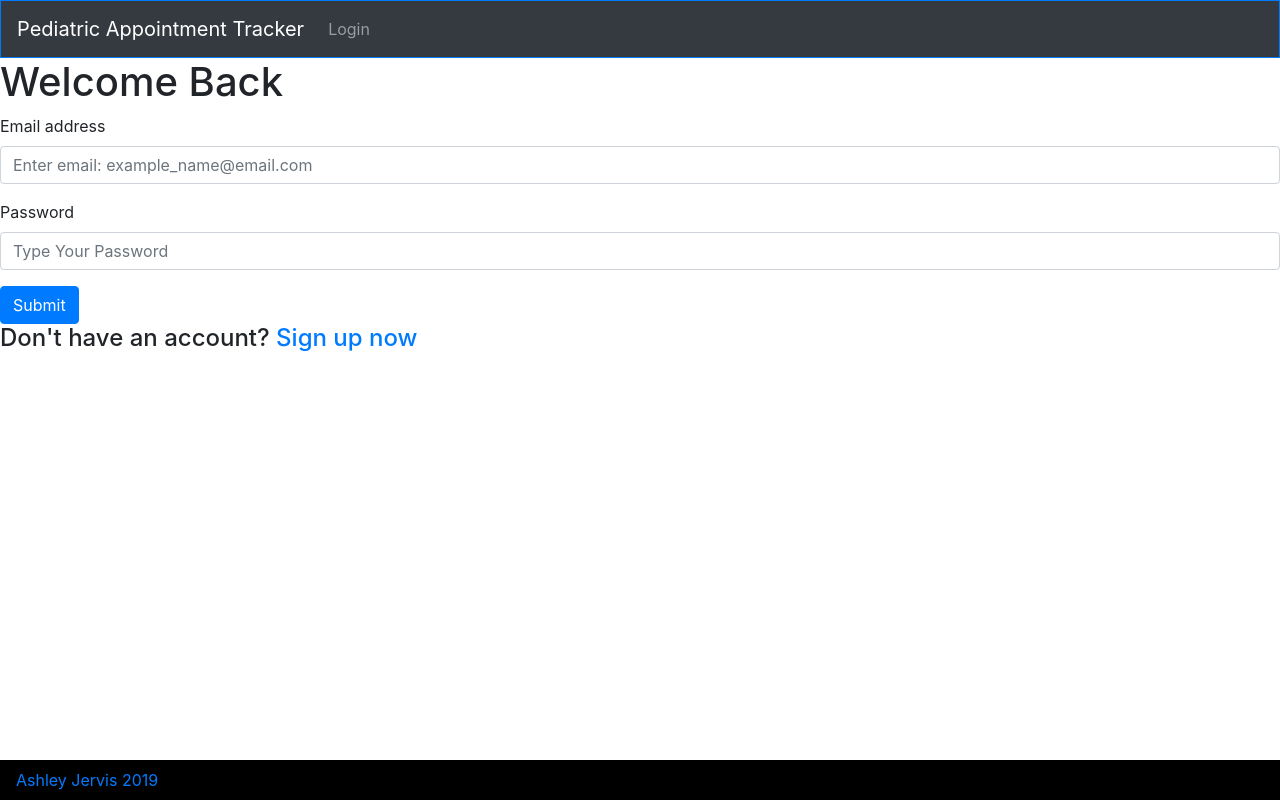
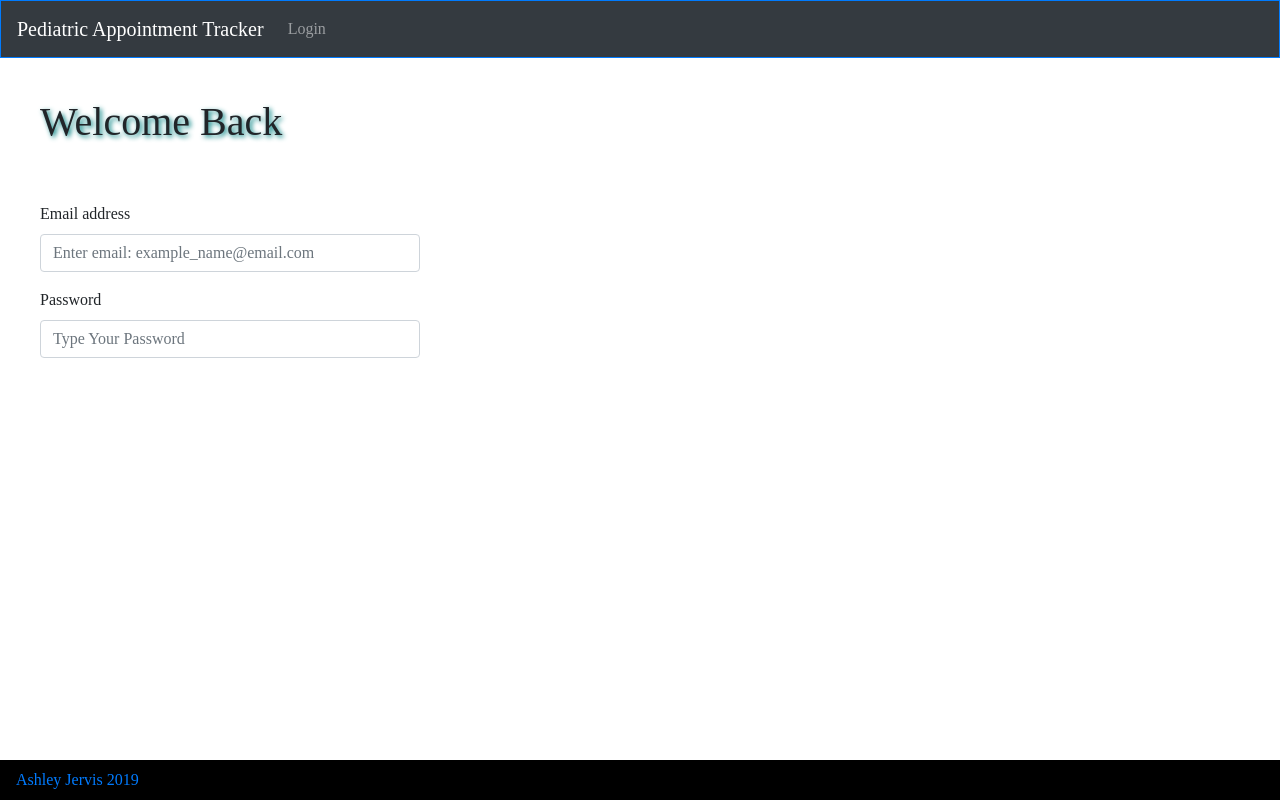
Before and after one commit to ABJervis/final_project, a React (Create React App) app in the folder client/: page /login in a window 1280 px wide. Built offline with nearby package versions, Linux system fonts and the light colour scheme.

Commit message:
font styles

```diff
--- a/client/public/index.html
+++ b/client/public/index.html
@@ -7,6 +7,7 @@
   <meta name="theme-color" content="#000000">
   <link rel="manifest" href="%PUBLIC_URL%/manifest.json">
   <link rel="shortcut icon" href="%PUBLIC_URL%/favicon.ico">
+
 
   <!--Complied and minified CSS -->
 
--- a/client/src/components/Home/index.js
+++ b/client/src/components/Home/index.js
@@ -9,18 +9,21 @@ function Home() {
       <div className="about-container">
         <div className="description-div">
           <div className="row">
-            <div className="col-sm-6">
+            <div className="col-sm-5">
+
               <h1>Welcome!</h1><br />
-              <h4>
+
+              <h5>
             It's easy to overlook details from one day to the next. Life gets busy and memories of the exact can become blurred.
-             This site is designed to handle the remembering of your child's doctors visits for you. All it takes is a moment of your
-             time to enter the date, reason for visit, diagnosis, medication needed and you're all set today. Keep
-             a permanent record by child for easy reference. </h4>
+             <br /><br />This site is designed to handle the remembering of your child's doctors visits for you. All it takes is a moment of your
+             time to enter the date, reason for visit, diagnosis, medication needed or any of the optional offerings and you're all set.<br /><br /> Keep
+             a permanent record by child for easy reference whether at your pediatrician or the urgent care center.</h5>
              <br />
             </div>
           </div>
         </div>
       </div>
+
 
 
 
@@ -30,3 +33,5 @@ function Home() {
   );
 }
 export default Home;
+
+//add image//
--- a/client/src/components/Home/style.css
+++ b/client/src/components/Home/style.css
@@ -1,5 +1,14 @@
 .about-container {
     padding: 20px;
     margin: 20px;
+    font-family: 'Cabin', sans-serif;
+    font-family: 'Caveat', cursive;
+
+
 
 }
+
+h1 {
+    text-shadow: 2px 2px 5px teal;
+
+}
--- a/client/src/components/Login/index.js
+++ b/client/src/components/Login/index.js
@@ -7,26 +7,26 @@ function Login() {
     return (
         <div className="container-login">
             <div className="login-header">
-                <h1>Welcome Back</h1>
+                <h1>Welcome Back</h1> <br /><br />
             </div>
              <div className="whole-form">
-        <div class="form-group">
+                <div className="form-group">
+                    <div className="row">
+                        <div className="col-sm-4">
                         <label for="exampleInputEmail1">Email address</label>
                          <input type="email" class="form-control" id="exampleInputEmail1" aria-describedby="emailHelp" placeholder="Enter email: example_name@email.com" />
                         </div>
-        <div class="form-group">
+                    </div>
+                </div>
+                <div className="form-group">
+                    <div className="row">
+                        <div className="col-sm-4">
                         <label for="exampleInputPassword1">Password</label>
                             <input type="password" class="form-control" id="exampleInputPassword1" placeholder="Type Your Password" />
                         </div>
+                    </div>
+                </div>
 
-        <a id="no-hover" href="/game"><button type="submit" id="submit-button" class="btn btn-primary">Submit</button></a>
-        <br />
-        <h4 id="register-login">
-          Don't have an account?{" "}
-          <a href="/login" id="signup-link">
-            Sign up now
-          </a>
-        </h4>
             </div>
             <Footer />
         </div>
--- a/client/src/components/Login/style.css
+++ b/client/src/components/Login/style.css
@@ -0,0 +1,6 @@
+.container-login {
+    font-family: 'Cabin', sans-serif;
+    font-family: 'Caveat', cursive;
+    margin: 40px;
+
+}
--- a/client/src/components/Nav/style.css
+++ b/client/src/components/Nav/style.css
@@ -1,3 +1,4 @@
-.nav-link {
-    color: red;
+.navbar {
+    font-family: 'Cabin', sans-serif;
+    font-family: 'Caveat', cursive;
 }
```
Also changed, not shown: client/src/components/SignUp/index.js (added), client/src/components/images/beach.JPG (added). Lines whose indentation alone changed are shown as unchanged.
